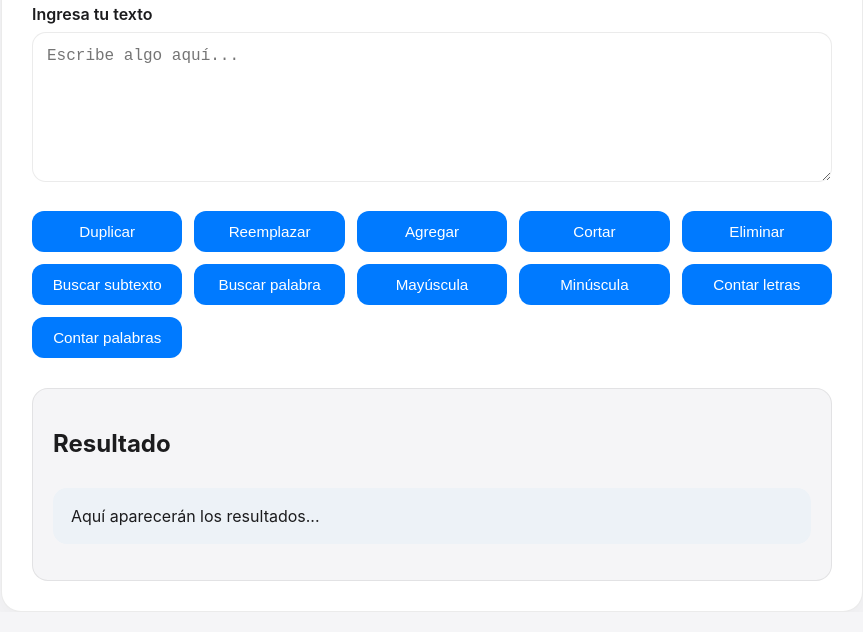
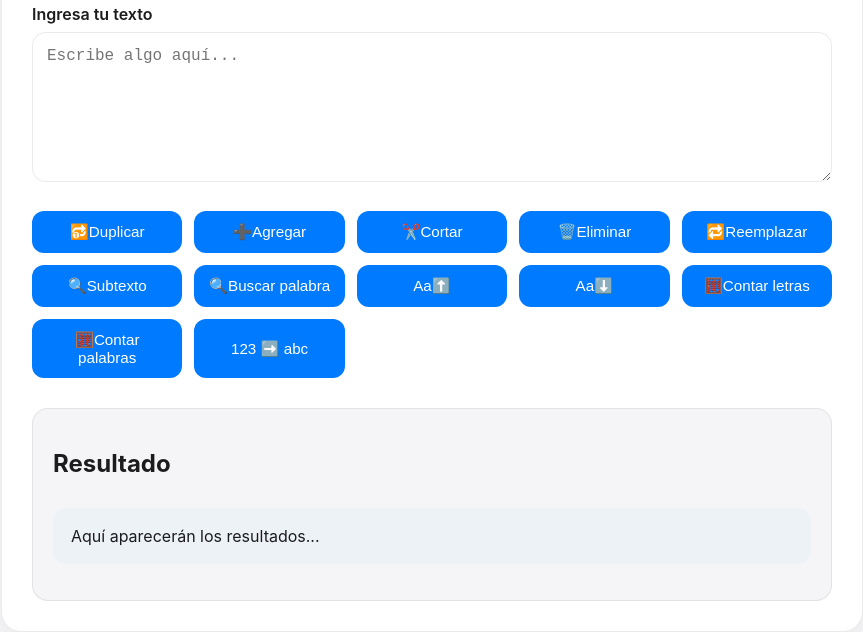
Before and after one commit to jaickerlozano/editor-ts, a website built with Vite: page index.html in a window 1280 px wide. Shown: the part 209-841 px from the top of the page, without its empty margins (208-1071 px from the left). Built offline with nearby package versions, Linux system fonts and the light colour scheme.

Commit message:
agregando nuevo boton para transformar numeros a letras

```diff
--- a/index.html
+++ b/index.html
@@ -19,17 +19,18 @@
       </div>
 
       <div class="buttons-grid">
-        <button id="btnDuplicar">Duplicar</button>
-        <button id="btnReemplazar">Reemplazar</button>
-        <button id="btnAgregar">Agregar</button>
-        <button id="btnCortar">Cortar</button>
-        <button id="btnEliminar">Eliminar</button>
-        <button id="btnBuscarSubtexto">Buscar subtexto</button>
-        <button id="btnBuscarPalabra">Buscar palabra</button>
-        <button id="btnMayuscula">Mayúscula</button>
-        <button id="btnMinuscula">Minúscula</button>
-        <button id="btnContarLetras">Contar letras</button>
-        <button id="btnContarPalabras">Contar palabras</button>
+        <button id="btnDuplicar">🔂Duplicar</button>
+        <button id="btnAgregar">➕Agregar</button>
+        <button id="btnCortar">✂️Cortar</button>
+        <button id="btnEliminar">🗑️Eliminar</button>
+        <button id="btnReemplazar">🔁Reemplazar</button>
+        <button id="btnBuscarSubtexto">🔍Subtexto</button>
+        <button id="btnBuscarPalabra">🔍Buscar palabra</button>
+        <button id="btnMayuscula">Aa⬆️</button>
+        <button id="btnMinuscula">Aa⬇️</button>
+        <button id="btnContarLetras">🧮Contar letras</button>
+        <button id="btnContarPalabras">🧮Contar palabras</button>
+        <button id="btnConvertirAlfanumerico">123 ➡️ abc</button>
       </div>
 
       <div class="resultado">
--- a/src/editor.ts
+++ b/src/editor.ts
@@ -14,22 +14,26 @@ export class EditorDeTexto {
         this.texto = texto;
     }
 
+    // Método privado para validar el texto ingresado
     private validarTexto(entrada : string) : void {
         if(entrada === '') throw new Error('Debe ingresar un texto');
     }
 
+    // Método privado para validar una entrada
     private validarEntrada(entrada : string | number) : void {
         if(entrada === '') throw new Error('Debe ingresar un caracter');
 
         if(typeof entrada !== 'string') throw new Error('Debe ingresar una palabra, número o carácter especial');
     }
 
+    // Método privado para validar un número
     private validarNumero(entrada : number) : void {
         if(isNaN(entrada)) throw new Error('Debe ingresar sólo números');
 
         if(entrada < 0) throw new Error('Debe ingresar un número mayor o igual a 0');
     }
 
+    // Método privado para validar si es sólo una palabra
     private esPalabra(entrada : string) : void {
         if(!(/^[A-Za-z]+$/.test(entrada))) throw new Error('Debe ingresar una palabra');
     }
@@ -237,7 +241,11 @@ export class EditorDeTexto {
         }
     }
 
-    convertirAlfanumerico(): string {
+    // Este método aún no está habilitado
+    convertirAlfanumerico(textoIngresado : string): string {
+        try {
+            this.validarTexto(textoIngresado);
+
             const mapa: Record<string, string> = {
                 "4": "a",
                 "3": "e",
@@ -246,9 +254,12 @@ export class EditorDeTexto {
                 "1": "i",
             };
 
-        this.texto = this.texto.replace(/[43051]/g, (char) => mapa[char] ?? char);
+            this.texto = textoIngresado.replace(/[43051]/g, (char) => mapa[char] ?? char);
 
             return this.texto;
+        } catch (error) {
+            return getErrorMessage(error);
+        }
     }
 }
 
--- a/src/main.ts
+++ b/src/main.ts
@@ -5,6 +5,7 @@ import {
   btnReemplazar, btnAgregar, btnCortar, btnEliminar,
   btnBuscarSubtexto, btnBuscarPalabra, btnMayuscula,
   btnMinuscula, btnContarLetras, btnContarPalabras,
+  btnConvertirAlfanumerico
 } from './ui';
 
 let textoIngresado : string = '';
@@ -72,6 +73,12 @@ btnContarPalabras.addEventListener('click', () => {
   salida.textContent = editor.contarPalabras(textoIngresado);
 })
 
+btnConvertirAlfanumerico.addEventListener('click', () => {
+  salida.textContent = '';
+  salida.textContent = editor.convertirAlfanumerico(textoIngresado);
+})
+
+
 // Activación modo oscuro
 const btnTheme = document.querySelector("#toggleTheme") as HTMLButtonElement;
 
--- a/src/style.css
+++ b/src/style.css
@@ -157,6 +157,7 @@ button:active {
     gap: 10px;
 }
 
+/* ===== Inputs ===== */
 input {
     padding: 10px;
     font-size: 1rem;
--- a/src/ui.ts
+++ b/src/ui.ts
@@ -14,6 +14,7 @@ export const btnMayuscula = document.getElementById('btnMayuscula') as HTMLButto
 export const btnMinuscula = document.getElementById('btnMinuscula') as HTMLButtonElement;
 export const btnContarLetras = document.getElementById('btnContarLetras') as HTMLButtonElement;
 export const btnContarPalabras = document.getElementById('btnContarPalabras') as HTMLButtonElement;
+export const btnConvertirAlfanumerico = document.getElementById('btnConvertirAlfanumerico') as HTMLButtonElement;
 
 // Variables
 export let nueva : string;
--- a/src/utilities.ts
+++ b/src/utilities.ts
@@ -1,3 +1,6 @@
+/**Esta función la he creado para poder obtener un tipado string del error ingresado de tipo unknow ya que si lo dejo
+con tipado unknow, me genera error al momento de desplegar el proyecto ya que typescript no lo permite...
+ */
 export function getErrorMessage(error: unknown): string {
     return error instanceof Error ? error.message : String(error);
 }
```
Lines whose indentation alone changed are shown as unchanged.
